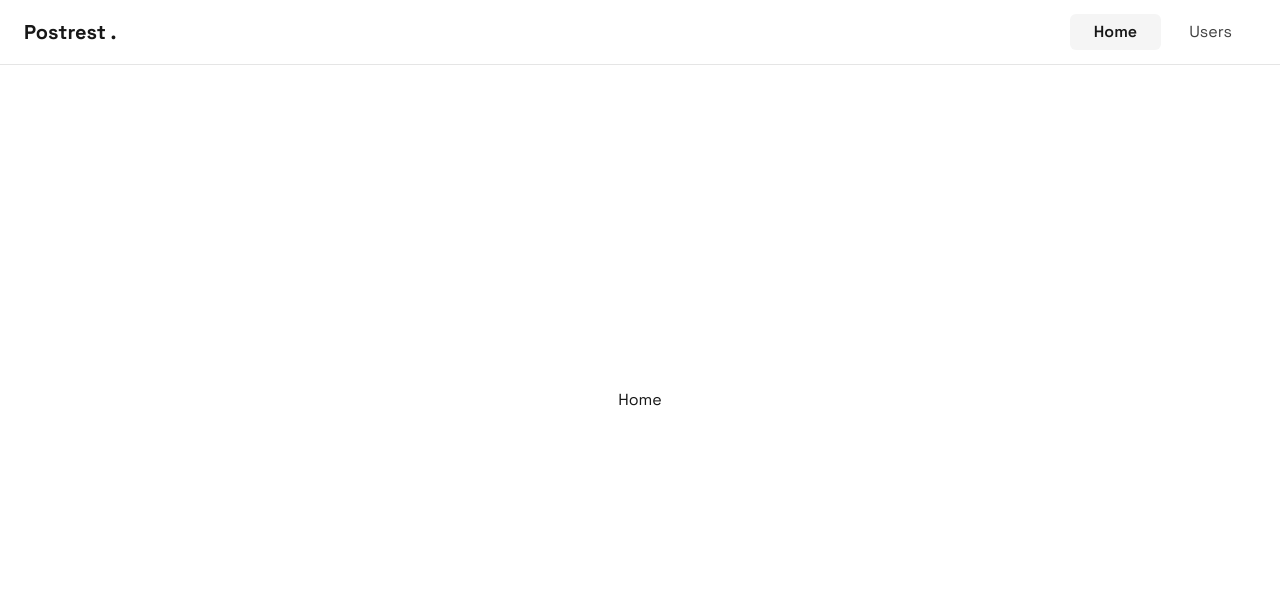
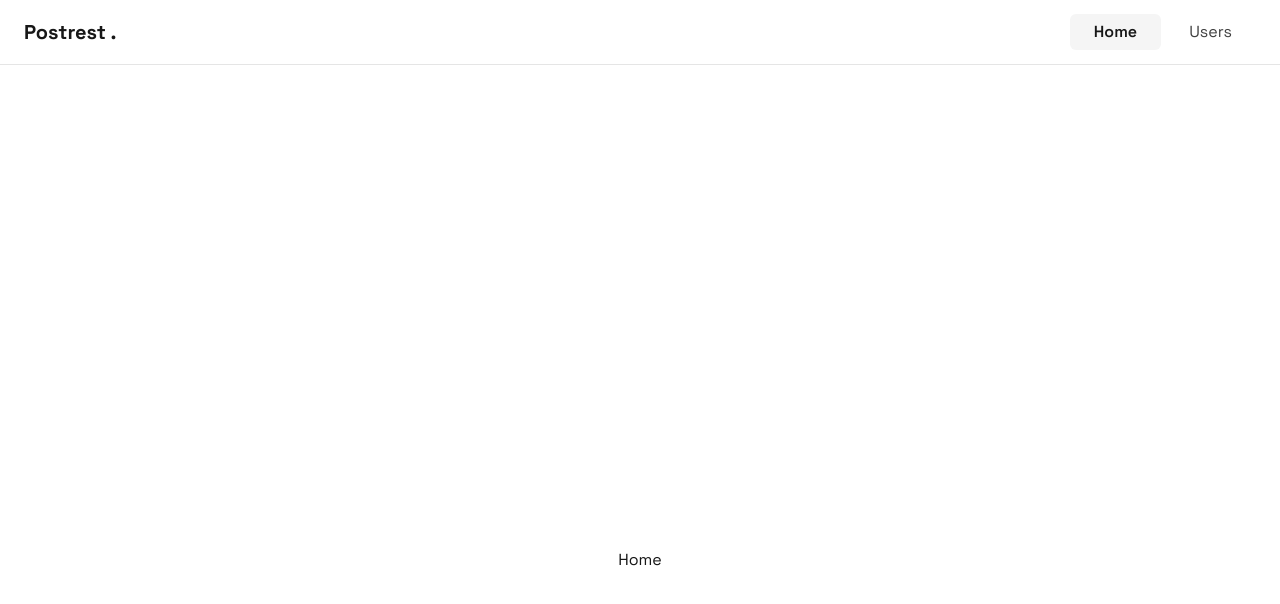
Before and after one commit to nzrmm/postrest, a Next.js app: page / in a window 1280 px wide. Shown: the top 604 px of the page. Built offline with nearby package versions, Linux system fonts and the light colour scheme.

Commit message:
feat(layout): add padding in main-layout

```diff
--- a/src/layouts/main-layout/index.tsx
+++ b/src/layouts/main-layout/index.tsx
@@ -11,7 +11,7 @@ const MainLayout = ({ children }: IMainLayoutProps) => {
   return (
     <div className={cn("antialiased bg- text-neutral-900")}>
       <Header />
-      <main className={cn("mx-auto w-[88%]", "lg:max-w-[1440px]")}>
+      <main className={cn("mx-auto w-[88%] pt-40 pb-32", "lg:max-w-6xl")}>
         {children}
       </main>
     </div>
```
